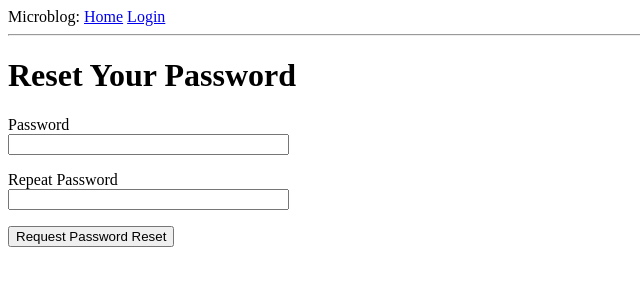
After one commit to YoungDreams/flask-web, a Flask app: page /reset_password/1 in a window 1280 px wide. The commit adds this page. Shown: the top 300 px of the page, without its empty margins (0-640 px from the left). Run offline with Flask 2, Linux system fonts and the light colour scheme.

Commit message:
qq email port is 25, password need to generate auth code to get, email test ok, reset password test ok

```diff
--- a/app/__init__.py
+++ b/app/__init__.py
@@ -6,6 +6,8 @@ from flask_login import LoginManager
 import logging
 from logging.handlers import SMTPHandler, RotatingFileHandler
 import os
+from flask_mail import Mail
+
 
 app = Flask(__name__)
 app.config.from_object(Config)
@@ -14,6 +16,7 @@ migrate = Migrate(app, db)
 login = LoginManager(app)
 # 未登录情况下访问其他页面默认返回login页面
 login.login_view = 'login'
+mail = Mail(app)
 
 from app import routes, models, errors
 
--- a/app/forms.py
+++ b/app/forms.py
@@ -50,3 +50,14 @@ class PostForm(FlaskForm):
         DataRequired(), Length(min=1, max=140)
     ])
     submit = SubmitField('Submit')
+
+
+class ResetPasswordRequestForm(FlaskForm):
+    email = StringField('Email', validators=[DataRequired(), Email()])
+    submit = SubmitField('Request Password Rest')
+
+
+class ResetPasswordForm(FlaskForm):
+    password = PasswordField('Password', validators=[DataRequired()])
+    password2 = PasswordField('Repeat Password', validators=[DataRequired(), EqualTo('password')])
+    submit = SubmitField('Request Password Reset')
--- a/app/models.py
+++ b/app/models.py
@@ -1,8 +1,10 @@
-from app import db, login
+from app import db, login, app
 from datetime import datetime
 from werkzeug.security import generate_password_hash, check_password_hash
 from flask_login import UserMixin
 from hashlib import md5
+from time import time
+import jwt
 
 
 followers = db.Table('followers',
@@ -74,6 +76,19 @@ class User(UserMixin, db.Model):
         own = Post.query.filter_by(user_id=self.id)
         return followed.union(own).order_by(Post.timestamp.desc())
 
+    def get_reset_password_token(self, expires_in=600):
+        return jwt.encode(
+            {'reset_password': self.id, 'exp': time() + expires_in},
+            app.config['SECRET_KEY'], algorithm='HS256').decode('utf-8')
+
+    @staticmethod
+    def verify_reset_password_token(token):
+        try:
+            id = jwt.decode(token, app.config['SECRET_KEY'], algorithms=['HS256'])['reset_password']
+        except:
+            return
+        return User.query.get(id)
+
 
 class Post(db.Model):
     id = db.Column(db.Integer, primary_key=True)
--- a/app/routes.py
+++ b/app/routes.py
@@ -6,7 +6,8 @@ from app.models import User, Post
 from werkzeug.urls import url_parse
 from datetime import datetime
 import time
-from app.forms import EditProfileForm
+from app.forms import EditProfileForm, ResetPasswordRequestForm, ResetPasswordForm
+from app.email import send_password_reset_email
 
 
 @app.route('/', methods=['GET', 'POST'])
@@ -170,3 +171,33 @@ def unfollow(username):
     db.session.commit()
     flash('You are not following {}.'.format(username))
     return redirect(url_for('user', username=username))
+
+
+@app.route('/reset_password_request', methods=['GET', 'POST'])
+def reset_password_request():
+    if current_user.is_authenticated:
+        return redirect(url_for('index'))
+    form = ResetPasswordRequestForm()
+    if form.validate_on_submit():
+        user = User.query.filter_by(email=form.email.data).first()
+        if user:
+            send_password_reset_email(user)
+        flash('Check your email for the instructions to reset your password')
+        return redirect(url_for('login'))
+    return render_template('reset_password_request.html', title='Reset Password', form=form)
+
+
+@app.route('/reset_password/<token>', methods=['GET', 'POST'])
+def reset_password(token):
+    if current_user.is_authenticated:
+        return redirect(url_for('index'))
+    user = User.verify_reset_password_token(token)
+    if not User:
+        return redirect(url_for('index'))
+    form = ResetPasswordForm()
+    if form.validate_on_submit():
+        user.set_password(form.password.data)
+        db.session.commit()
+        flash('Your password has been reset.')
+        return redirect(url_for('login'))
+    return render_template('reset_password_form.html', form=form)
--- a/app/templates/login.html
+++ b/app/templates/login.html
@@ -24,4 +24,8 @@
         <p>{{ form.submit() }}</p>
     </form>
     <p>New User? <a href="{{ url_for('register') }}">Click to Register!</a></p>
+    <p>
+        Forgot Your Password?
+        <a href="{{ url_for('reset_password_request') }}">Click to Reset It</a>
+    </p>
 {% endblock %}
--- /dev/null
+++ b/app/templates/reset_password_form.html
@@ -0,0 +1,23 @@
+{% extends "base.html" %}
+
+{% block content %}
+    <h1>Reset Your Password</h1>
+    <form action="" method="post">
+        {{ form.hidden_tag() }}
+        <p>
+            {{ form.password.label }}<br>
+            {{ form.password(size=32) }}<br>
+            {% for error in form.password.errors %}
+            <span style="color: red;">[{{ error }}]</span>
+            {% endfor %}
+        </p>
+        <p>
+            {{ form.password2.label }}<br>
+            {{ form.password2(size=32) }}<br>
+            {% for error in form.password2.errors %}
+            <span style="color: red;">[{{ error }}]</span>
+            {% endfor %}
+        </p>
+        <p>{{ form.submit() }}</p>
+    </form>
+{% endblock %}
```
Also changed, not shown: app/email.py (added, +29 -0 lines), app/templates/email/reset_password.html (added, +12 -0 lines), app/templates/email/reset_password.txt (added, +11 -0 lines), app/templates/reset_password_request.html (added, +17 -0 lines), app.db.
